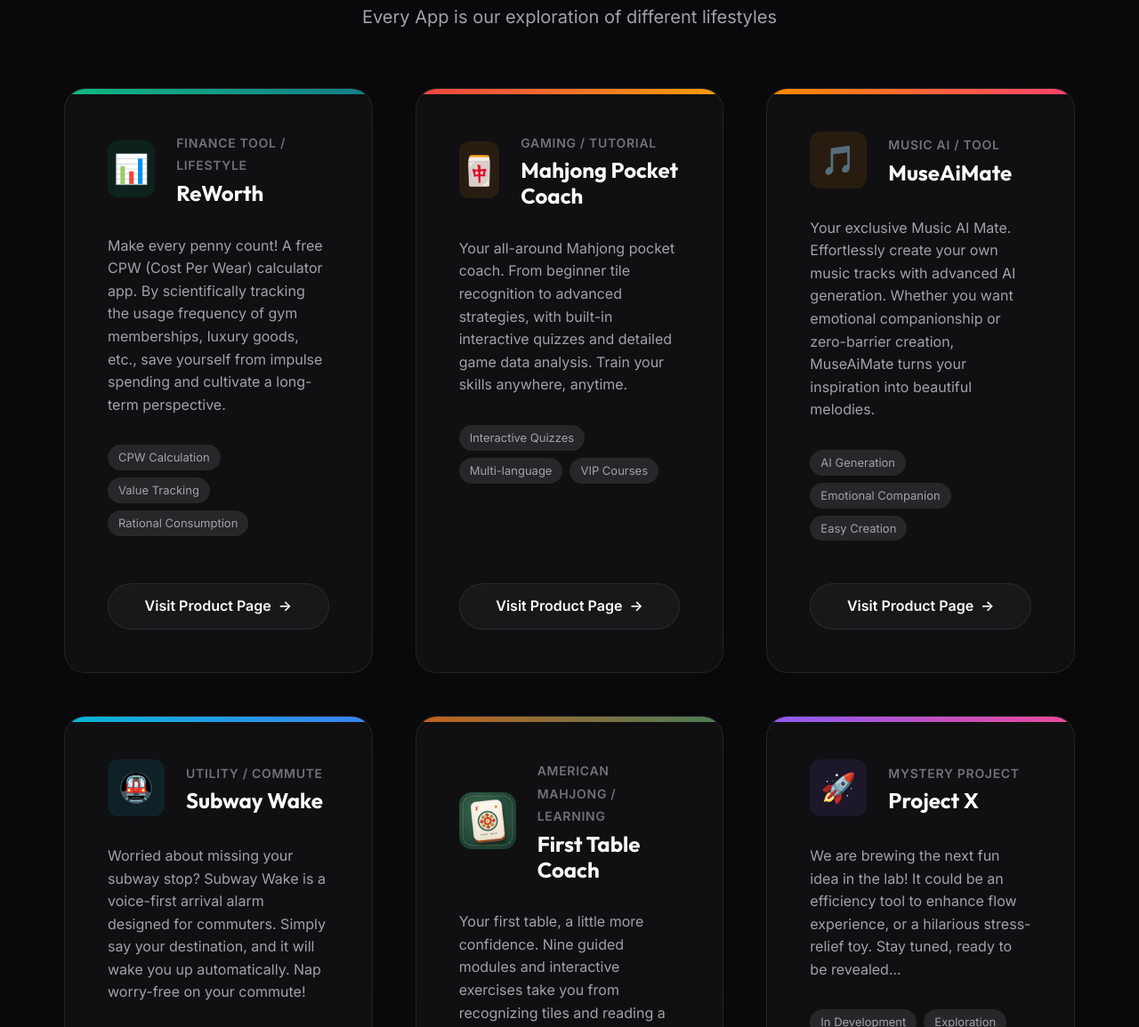
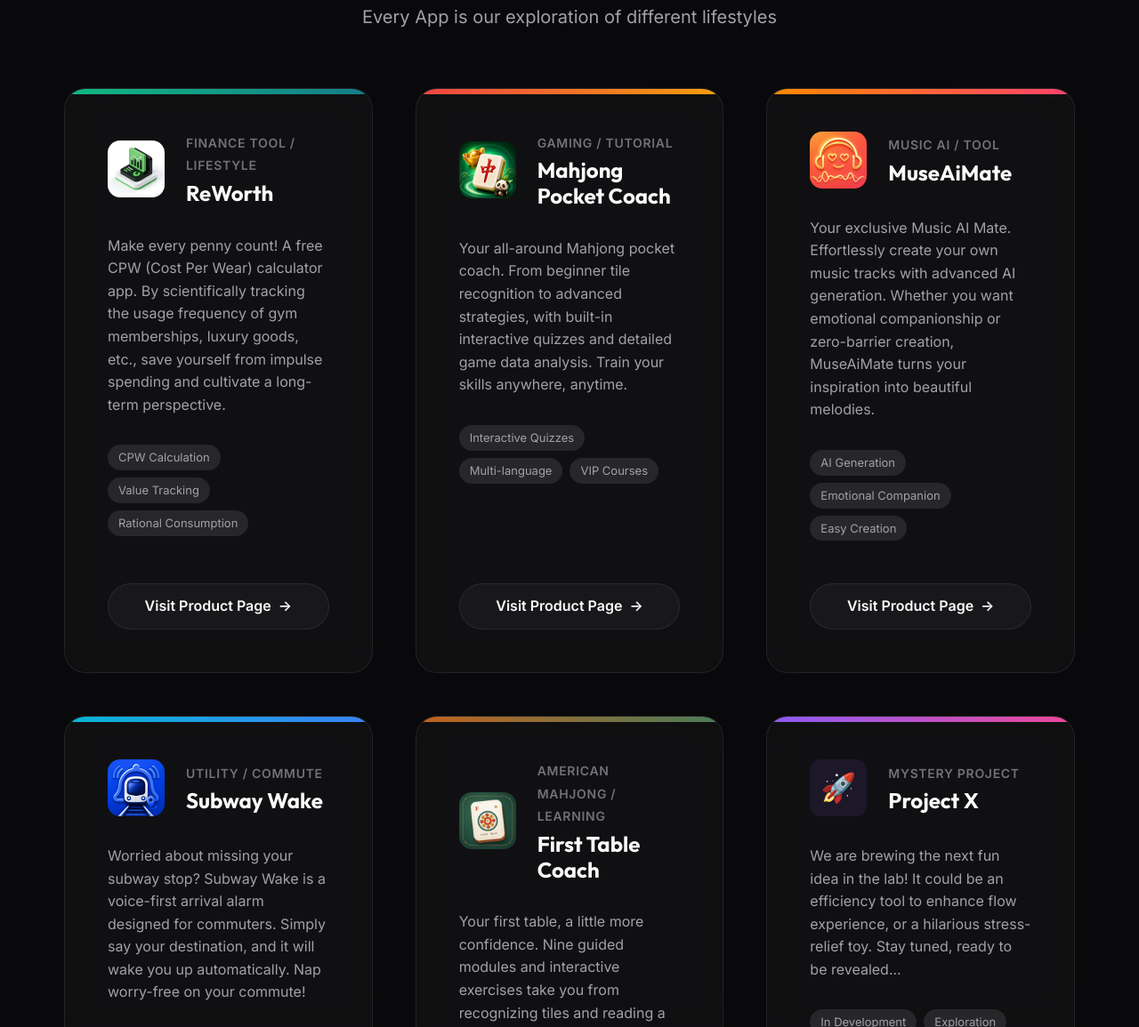
Before and after one commit to tayloryounge-stack/tayloryounge-stack.github.io, a website: page index.html in a window 1280 px wide. Shown: the part 967-2122 px from the top of the page at 89% size. Drawn offline with Linux system fonts and the light colour scheme.

Commit message:
Use real app icons in studio project cards

```diff
--- a/index.html
+++ b/index.html
@@ -20,7 +20,7 @@
   <link rel="icon" type="image/png" href="favicon.png">
 
   <!-- Stylesheet -->
-  <link rel="stylesheet" href="styles.css">
+  <link rel="stylesheet" href="styles.css?v=20261116-app-icons">
 
   <!-- JSON-LD Structured Data for Studio -->
   <script type="application/ld+json">
@@ -107,7 +107,7 @@
         <!-- Project 1: ReWorth -->
         <article class="glass-card project-card project-reworth reveal">
           <div class="project-header">
-            <div class="project-icon icon-reworth">📊</div>
+            <img class="project-icon" src="assets/app-icons/reworth.png" alt="" width="64" height="64" loading="lazy">
             <div class="project-meta">
               <span class="project-category" data-i18n="cat-finance">理财工具 / 生活方式</span>
               <h3 class="project-title">ReWorth</h3>
@@ -133,7 +133,7 @@
         <!-- Project 2: Mahjong Coach -->
         <article class="glass-card project-card project-mahjong reveal">
           <div class="project-header">
-            <div class="project-icon icon-mahjong">🀄</div>
+            <img class="project-icon" src="assets/app-icons/mahjong-pocket-coach.png" alt="" width="64" height="64" loading="lazy">
             <div class="project-meta">
               <span class="project-category" data-i18n="cat-gaming">游戏娱乐 / 教程学习</span>
               <h3 class="project-title">Mahjong Pocket Coach</h3>
@@ -159,7 +159,7 @@
         <!-- Project 3: MuseAiMate -->
         <article class="glass-card project-card project-museaimate reveal">
           <div class="project-header">
-            <div class="project-icon icon-museaimate">🎵</div>
+            <img class="project-icon" src="assets/app-icons/museaimate.png" alt="" width="64" height="64" loading="lazy">
             <div class="project-meta">
               <span class="project-category" data-i18n="cat-music">音乐 AI / 工具</span>
               <h3 class="project-title">MuseAiMate</h3>
@@ -185,7 +185,7 @@
         <!-- Project 4: Subway Wake -->
         <article class="glass-card project-card project-subwaywake reveal">
           <div class="project-header">
-            <div class="project-icon icon-subwaywake">🚇</div>
+            <img class="project-icon" src="assets/app-icons/subway-wake.png" alt="" width="64" height="64" loading="lazy">
             <div class="project-meta">
               <span class="project-category" data-i18n="cat-subwaywake">实用工具 / 通勤</span>
               <h3 class="project-title">Subway Wake</h3>
--- a/styles.css
+++ b/styles.css
@@ -389,6 +389,13 @@ a {
 .icon-museaimate { background: rgba(255, 138, 0, 0.1); }
 .icon-mystery { background: rgba(139, 92, 246, 0.1); }
 
+img.project-icon {
+  display: block;
+  flex-shrink: 0;
+  object-fit: contain;
+  border-radius: 14px;
+}
+
 .project-category {
   font-size: 0.875rem;
   color: var(--text-tertiary);
```
Also changed, not shown: assets/app-icons/README.md (added), assets/app-icons/mahjong-pocket-coach.png (added), assets/app-icons/museaimate.png (added), assets/app-icons/reworth.png (added), assets/app-icons/subway-wake.png (added).
